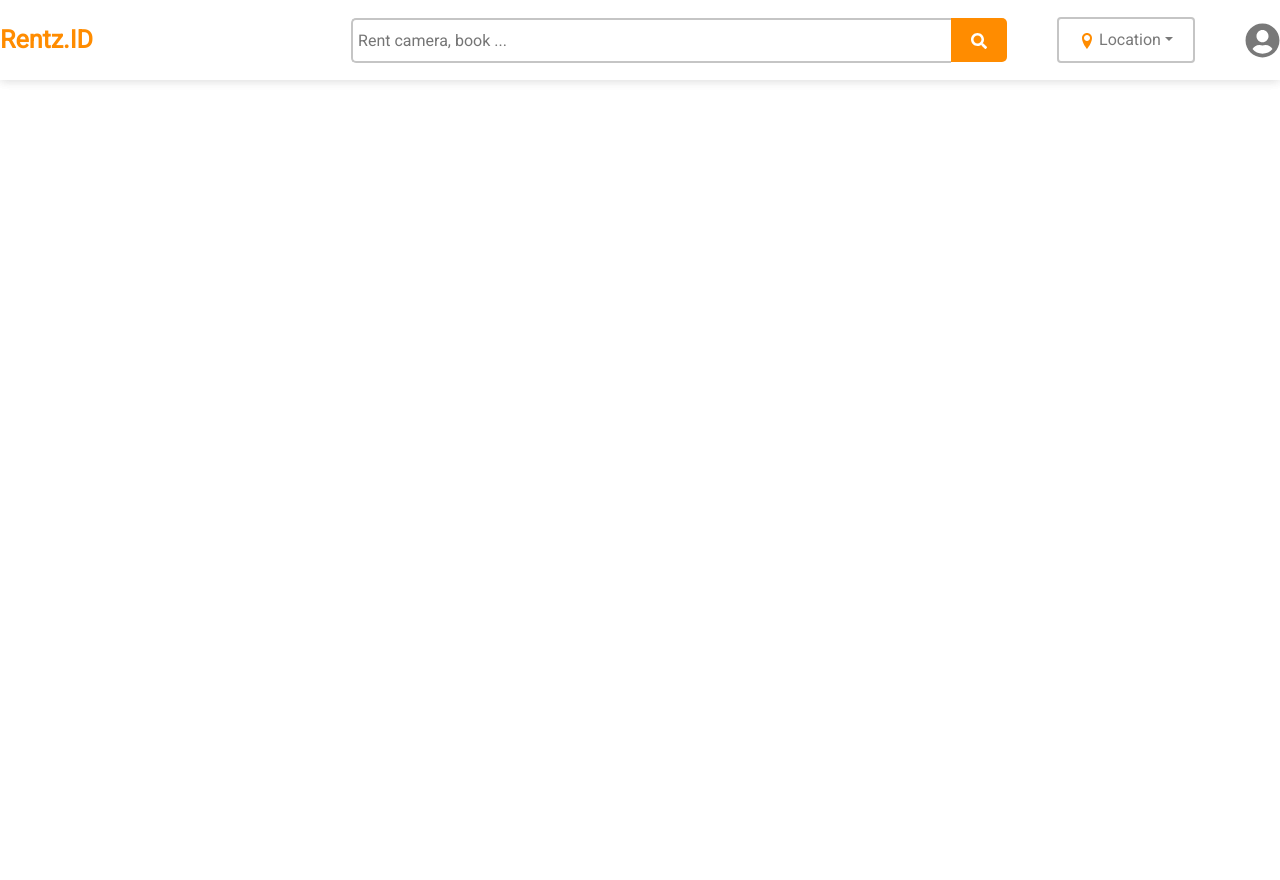
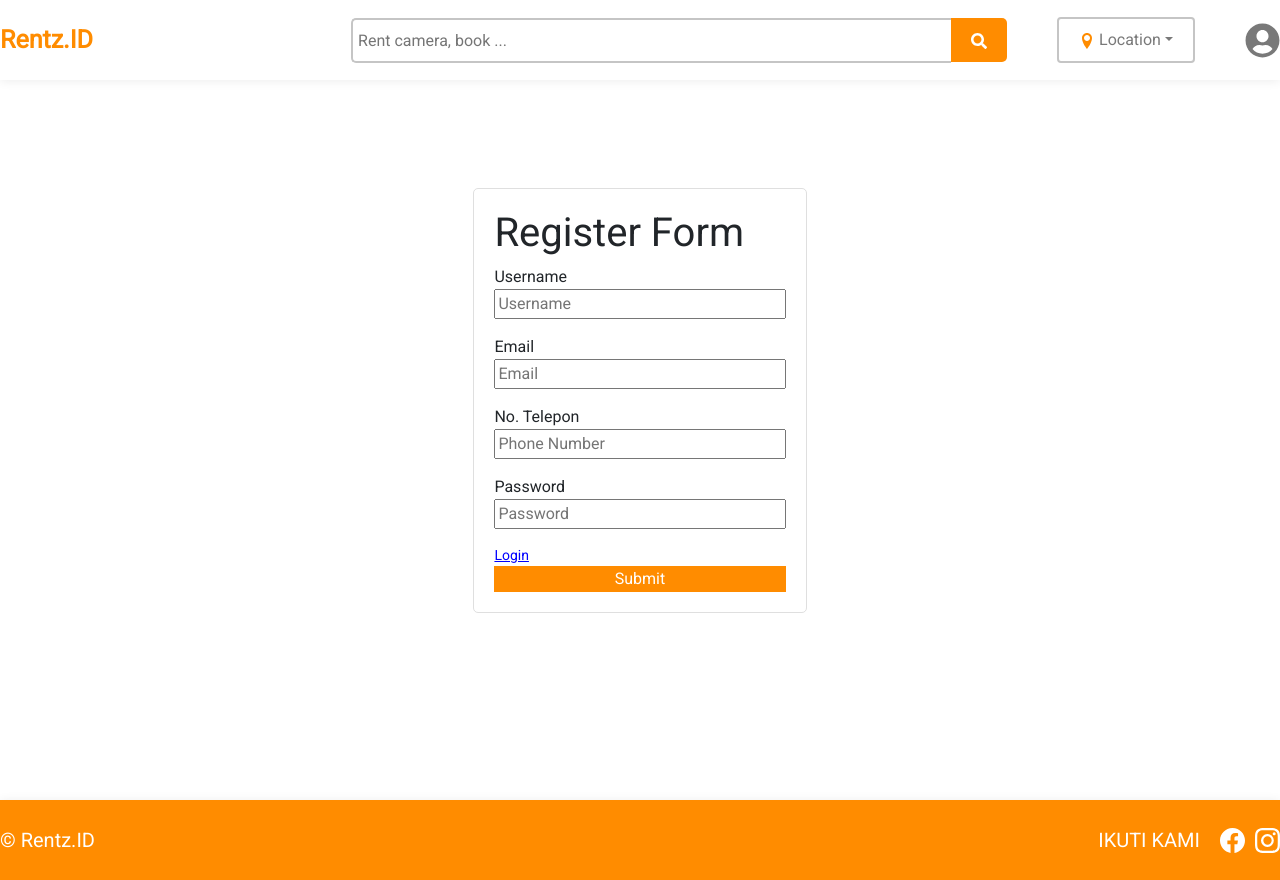
Before and after one commit to alta-rentz/Rentz-FE, a React (Create React App) app: page /Register in a window 1280 px wide. Before the commit the page ends 800 px from the top, so only its background shows below. Built offline with nearby package versions, Linux system fonts and the light colour scheme.

Commit message:
adding layout register

```diff
--- a/package.json
+++ b/package.json
@@ -8,6 +8,7 @@
     "@testing-library/user-event": "^12.8.3",
     "axios": "^0.24.0",
     "bootstrap": "^5.1.3",
+    "json-server": "^0.17.0",
     "react": "^17.0.2",
     "react-bootstrap": "^2.0.3",
     "react-dom": "^17.0.2",
--- a/src/App.js
+++ b/src/App.js
@@ -7,12 +7,15 @@ import {
 import Navbar from './components/navbar';
 import Footer from './components/footer';
 import Home from './view/home';
+import Register from './view/Register/Register';
+// import Register from './view/Register.jsx';
 
 const App = () => {
   return (
     <BrowserRouter>
     <Navbar />
     <Routes>
+    <Route path="/Register" element={<Register />} />
       <Route path="/" element={<Home />} />
     </Routes>
     <Footer />
--- a/src/components/navbar/index.jsx
+++ b/src/components/navbar/index.jsx
@@ -2,8 +2,16 @@ import './navbar.scss';
 import { FaUserCircle, FaSearch } from 'react-icons/fa';
 import { ImLocation } from 'react-icons/im'
 import { Dropdown, Button } from 'react-bootstrap';
+// import { useState } from 'react';
+import {useNavigate} from 'react-router-dom';
 
 const Navbar = () => {
+  const navigate = useNavigate();
+
+  const goRegister = () => {
+    navigate('/Register')
+  };
+
   return (
     <>
       <div className="c-navbar">
@@ -31,7 +39,7 @@ const Navbar = () => {
 
             <Dropdown.Menu  align="end">
               <Dropdown.Item href="#/action-1">Login</Dropdown.Item>
-              <Dropdown.Item href="#/action-2">Register</Dropdown.Item>
+              <Dropdown.Item href="#/action-2" onClick={goRegister}>Register</Dropdown.Item>
             </Dropdown.Menu>
           </Dropdown>
         </div>
--- /dev/null
+++ b/src/view/Register/Register.jsx
@@ -0,0 +1,138 @@
+import { useState, useEffect } from "react";
+import "./Register.scss";
+
+function Register() {
+  const initialValues = { username: "", email: "", noHP: "", password: "" };
+  const [formValues, setFormValues] = useState(initialValues);
+  const [formErrors, setFormErrors] = useState({});
+  const [isSubmit, setIsSubmit] = useState(false);
+
+  const handleChange = (e) => {
+    const { name, value } = e.target;
+    setFormValues({ ...formValues, [name]: value });
+  };
+
+  const handleSubmit = (e) => {
+    e.preventDefault();
+    setFormErrors(validate(formValues));
+    setIsSubmit(true);
+    // setFormValues(initialValues)
+
+    // const objUser = {
+    //   "username": username,
+    //   "email": email,
+    //   "noHP": noHP,
+    //   "password": password,
+    // }
+    // axios
+    //   .post("http://localhost:3000/register", objUser)
+    //   .then(() => {
+    //   const objLogin = {
+    //     "email": email,
+    //     "password": password
+    //   }
+    //   return axios
+    //     .post("http://localhost:3000/login", objLogin)
+    //     .then(() => {
+    //       localStorage.setItem("token", Token)
+    //       localStorage.setItem("username", username)
+    //       localStorage.setItem("email", email)
+    //     })
+    //   })
+  };
+
+  useEffect(() => {
+    console.log(formErrors);
+    if (Object.keys(formErrors).length === 0 && isSubmit) {
+      console.log(formValues);
+    }
+  }, [formErrors]);
+  const validate = (values) => {
+    const errors = {};
+    const regex = /^[^\s@]+@[^\s@]+\.[^\s@]{2,}$/i;
+    if (!values.username) {
+      errors.username = "Username is required!";
+    }
+    if (!values.email) {
+      errors.email = "Email is required!";
+    } else if (!regex.test(values.email)) {
+      errors.email = "This is not a valid email format!";
+    }
+    if (!values.noHP) {
+      errors.noHP = "Phone Number is required!";
+    }
+    if (!values.password) {
+      errors.password = "Password is required";
+    } else if (values.password.length < 4) {
+      errors.password = "Password must be more than 4 characters";
+    } else if (values.password.length > 10) {
+      errors.password = "Password cannot exceed more than 10 characters";
+    }
+    return errors;
+  };
+
+  return (
+    <div className="container">
+      {Object.keys(formErrors).length === 0 && isSubmit ? (
+        <div className="ui message success" style={{color:"green"}}>Signed in successfully</div>
+      ) : (
+        <div></div>
+      )}
+
+      <form onSubmit={handleSubmit}>
+        <h1>Register Form</h1>
+        <div className="ui divider"></div>
+        <div className="ui form">
+          <div className="field">
+            <label>Username</label>
+            <input
+              type="text"
+              name="username"
+              placeholder="Username"
+              value={formValues.username}
+              onChange={handleChange}
+            />
+          </div>
+          <p>{formErrors.username}</p>
+          <div className="field">
+            <label>Email</label>
+            <input
+              type="text"
+              name="email"
+              placeholder="Email"
+              value={formValues.email}
+              onChange={handleChange}
+            />
+          </div>
+          <p>{formErrors.email}</p>
+          <div className="field">
+            <label>No. Telepon</label>
+            <input
+              type="text"
+              name="noHP"
+              placeholder="Phone Number"
+              value={formValues.noHP}
+              onChange={handleChange}
+            />
+          </div>
+          <p>{formErrors.noHP}</p>
+          <div className="field">
+            <label>Password</label>
+            <input
+              type="password"
+              name="password"
+              placeholder="Password"
+              value={formValues.password}
+              onChange={handleChange}
+            />
+          </div>
+          <p>{formErrors.password}</p>
+          <div className="navigateToLogin">Login</div>
+          <button className="btn-register" style={{color:"white"}}>Submit</button>
+        </div>
+      </form>
+    </div>
+  );
+}
+
+export default Register;
--- /dev/null
+++ b/src/view/Register/Register.scss
@@ -0,0 +1,36 @@
+.container {
+  display: flex;
+  flex-direction: column;
+  justify-content: center;
+  align-items: center;
+  height: 100vh;
+  max-width: 500px;
+  width: 100%;
+  margin: auto;
+}
+.container > form {
+  width: 70%;
+  border: 1px solid #dfdfdf;
+  padding: 20px;
+  border-radius: 5px;
+  background: #fff;
+  input {
+    width: 100%;
+  }
+}
+
+.navigateToLogin {
+  color: blue;
+  text-decoration: underline blue;
+  cursor: pointer;
+  font-size: 14px;
+}
+
+.btn-register {
+  width: 100%;
+  border: #FF8C00;
+  background: #FF8C00;
+}
+p {
+  color: red;
+}
--- /dev/null
+++ b/src/view/Register/databaseFake/db.json
@@ -0,0 +1,9 @@
+{
+  "register": [
+    { "username": "Abi_7777", "email": "abi7@mail.com", "noHP": "0888899990", "password": "12345678" }
+  ],
+  "login": [
+    { "name": "Abi_7777", "email": "abi7@mail.com"}
+  ],
+  "profile": { "name": "typicode" }
+}
--- /dev/null
+++ b/src/view/Register/index.jsx
@@ -0,0 +1,55 @@
+// import React, { useState } from "react";
+
+// const Register = () => {
+//   const [username, setUsername] = useState("");
+//   const [email, setEmail] = useState("");
+//   const [noHP, setNoHP] = useState("");
+//   const [password, setPassword] = useState("");
+
+//   const submitRegister = (e) => {
+//     e.preventDefault()
+//     // if(username !== /^[A-Za-z][A-Za-z0-9_]/
+//     // ) alert('Username should start with an alphabet and the minimum characters is 8 to 30')
+    // const objUser = {
+    //   "username": username,
+    //   "email": email,
+    //   "noHP": noHP,
+    //   "password": password,
+    // }
+    // axios
+    //   .post("http://localhost:3000/register", objUser)
+    //   .then(() => {
+    //   const objLogin = {
+    //     "email": email,
+    //     "password": password
+    //   }
+    //   return axios
+    //     .post("http://localhost:3000/login", objLogin)
+    //     .then(() => {
+    //       localStorage.setItem("token", Token)
+    //       localStorage.setItem("username", username)
+    //       localStorage.setItem("email", email)
+    //     })
+    // })
+//   }
+
+//   return (
+//     <div className="register-container pt-5">
+//       <p>Register</p>
+
+//       <form className="formulir-register" onSubmit={submitRegister}>
+//         <label>Username</label>
+//         <input type="name" placeholder="Username..." onChange={(e) => setUsername(e.target.value)}/>
+//         <label>Email</label>
+//         <input type="email" placeholder="Email..." onChange={(e) => setEmail(e.target.value)}/>
+//         <label>No. Handphone</label>
+//         <input type="number" placeholder="No. Handphone..." onChange={(e) => setNoHP(e.target.value)}/>
+//         <label>Password</label>
+//         <input type="password" placeholder="Password..." onChange={(e) => setPassword(e.target.value)}/>
+//         <button>send</button>
+//       </form>
+//     </div>
+//   )
+// }
+
+// export default Register;
```
Also changed, not shown: src/view/SignIn/signIn.jsx (added), src/view/SignIn/signIn.scss (added), 1 other file (tests, documents, lock files or other folders).
